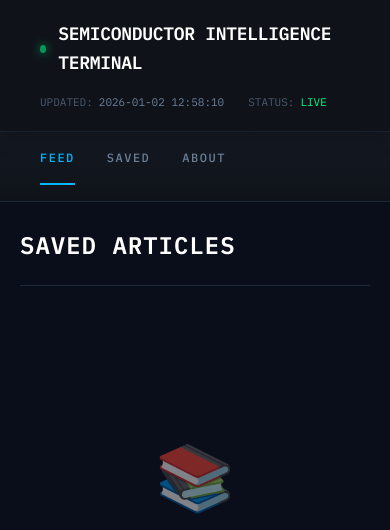
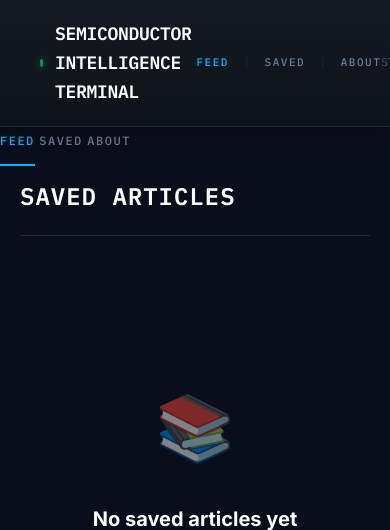
Before and after one commit to tristan333/news-aggregator, a Flask app: page /saved in a window 390 px wide; the page is wider, and only the part inside the window is pictured. Shown: the top 530 px of that part. Run offline with Flask 3, Linux system fonts and the light colour scheme.

Commit message:
new nav bar

```diff
--- a/templates/saved.html
+++ b/templates/saved.html
@@ -87,7 +87,34 @@
         .meta-label {
             color: #4a5a6f;
         }
+.terminal-nav-inline {
+            display: flex;
+            align-items: center;
+            gap: 16px;
+        }
 
+        .nav-tab-inline {
+            font-family: 'IBM Plex Mono', monospace;
+            font-size: 11px;
+            font-weight: 500;
+            letter-spacing: 1.5px;
+            color: #6b7f99;
+            text-decoration: none;
+            transition: all 0.2s ease;
+        }
+
+        .nav-tab-inline:hover {
+            color: #ffffff;
+        }
+
+        .nav-tab-inline.active {
+            color: #00b8ff;
+        }
+
+        .nav-divider-inline {
+            color: #1e2938;
+            font-size: 11px;
+        }
         .nav-divider {
             max-width: 1400px;
             margin: 0 auto;
@@ -209,9 +236,18 @@
 
         @media (max-width: 768px) {
            .header-content {
-                flex-direction: column;
-                gap: 16px;
-                align-items: flex-start;
+            max-width: 1400px;
+            margin: 0 auto;
+            padding: 20px 40px;
+            display: flex;
+            justify-content: space-between;
+            align-items: center;
+            position: sticky;
+            top: 0;
+            z-index: 100;
+            background: linear-gradient(180deg, #141922 0%, #0f1319 100%);
+            box-shadow: 0 4px 20px rgba(0, 0, 0, 0.3);
+            border-bottom: 1px solid #1e2938;
         }
 
             .container {
@@ -226,22 +262,22 @@
         <div class="status-indicator"></div>
         <h1>SEMICONDUCTOR INTELLIGENCE TERMINAL</h1>
     </div>
+
+    <nav class="terminal-nav-inline">
+        <a href="/" class="nav-tab-inline active">FEED</a>
+        <span class="nav-divider-inline">|</span>
+        <a href="/saved" class="nav-tab-inline">SAVED</a>
+        <span class="nav-divider-inline">|</span>
+        <a href="/about" class="nav-tab-inline">ABOUT</a>
+    </nav>
+
     <div class="meta-info">
-            <div class="meta-item">
-                <span class="meta-label">UPDATED:</span>
-                <span>{{ current_time }}</span>
-            </div>
         <div class="meta-item">
             <span class="meta-label">STATUS:</span>
             <span style="color: #00ff88;">LIVE</span>
         </div>
     </div>
-    </div>
-
-    <div class="terminal-header">
-        <div class="nav-divider"></div>
-        <nav class="terminal-nav">
-            <a href="/" class="nav-tab active">FEED</a>
+</div>            <a href="/" class="nav-tab active">FEED</a>
             <a href="/saved" class="nav-tab">SAVED</a>
             <a href="/about" class="nav-tab">ABOUT</a>
         </nav>
```
Also changed, not shown: templates/about.html (+49 -13 lines), templates/index.html (+36 -8 lines). Lines whose indentation alone changed are shown as unchanged.
